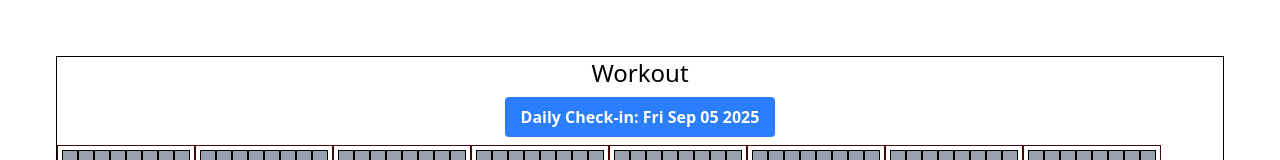
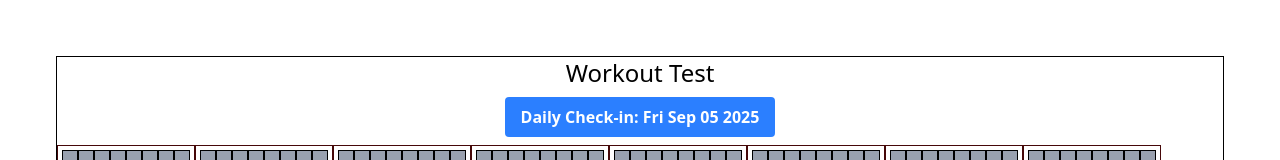
Before and after one commit to ConfidentProgrammer/habit-heatmap, a React (Vite) app: page / in a window 1280 px wide. Shown: the top 160 px of the page. Built offline with nearby package versions, Linux system fonts and the light colour scheme.

Commit message:
centralized multiple habits progress

```diff
--- a/src/App.tsx
+++ b/src/App.tsx
@@ -1,11 +1,55 @@
 import Habit from './components/Habit';
 
 import './App.css';
+import { useCallback, useState } from 'react';
+
+interface IHabit {
+  id: number;
+  name: string;
+  progress: Record<string, boolean>;
+}
 
 function App() {
+  const [habitsProgress, setHabitsProgress] = useState<IHabit[]>([
+    {
+      id: 1,
+      name: 'workout',
+      progress: {},
+    },
+  ]);
+
+  const defaultHabit: IHabit = {
+    id: -1,
+    name: 'default Habit',
+    progress: {},
+  };
+
+  console.log(habitsProgress);
+  const toggleDay = useCallback((id: number, date: Date) => {
+    setHabitsProgress((prev) => {
+      const dateString = date.toDateString();
+
+      const replacedHabits = prev.map((habit) => {
+        if (habit.id == id) {
+          const currentValue = habit.progress[dateString] ?? false;
+          const newValue = !currentValue;
+          const newProgress = { ...habit.progress };
+          newProgress[dateString] = newValue;
+          return {
+            ...habit,
+            progress: newProgress,
+          };
+        }
+
+        return habit;
+      });
+      return replacedHabits;
+    });
+  }, []);
+
   return (
     <>
-      <Habit />
+      <Habit id={1} toggleDay={toggleDay} habit={habitsProgress.find((h) => h.id === 1) ?? defaultHabit} />
     </>
   );
 }
--- a/src/components/Habit.tsx
+++ b/src/components/Habit.tsx
@@ -1,5 +1,10 @@
-import { useCallback, useState } from 'react';
 import Year from './Year';
+
+interface IHabitProps {
+  toggleDay: (id: number, date: Date) => void;
+  id: number;
+  habit: IHabit;
+}
 
 interface IHabit {
   id: number;
@@ -7,40 +12,19 @@ interface IHabit {
   progress: Record<string, boolean>;
 }
 
-const Habit = () => {
-  const [progress, setProgress] = useState<IHabit>({
-    id: 1,
-    name: 'Workout',
-    progress: {},
-  });
-
+const Habit = ({ toggleDay, id, habit }: IHabitProps) => {
   const todaysDate = new Date();
-
-  const toggleDay = useCallback((date: Date) => {
-    const dateString = date.toDateString();
-
-    setProgress((prev) => {
-      const currentDate = prev.progress[dateString] ?? false;
-      const newValue = !currentDate;
-      const newProgress = { ...prev.progress };
-      newProgress[dateString] = newValue;
-      return {
-        ...prev,
-        progress: newProgress,
-      };
-    });
-  }, []);
 
   return (
     <div className="m-6 border-1">
-      <p className="text-2xl">{progress.name}</p>
+      <p className="text-2xl">{'Workout Test'}</p>
       <button
         className="bg-blue-500 hover:bg-blue-700 text-white font-bold py-2 px-4 rounded m-2"
-        onClick={() => toggleDay(todaysDate)}
+        onClick={() => toggleDay(id, todaysDate)}
       >
         Daily Check-in: {todaysDate.toDateString()}
       </button>
-      <Year progress={progress.progress} />
+      <Year progress={habit.progress} />
     </div>
   );
 };
```
